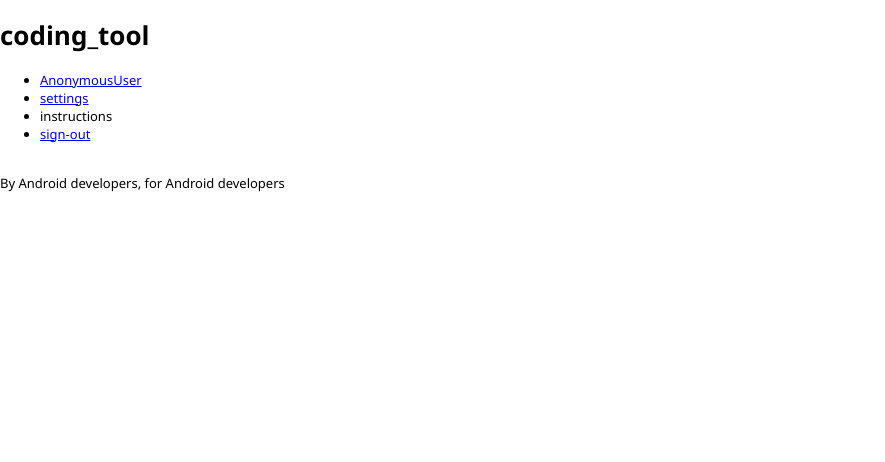
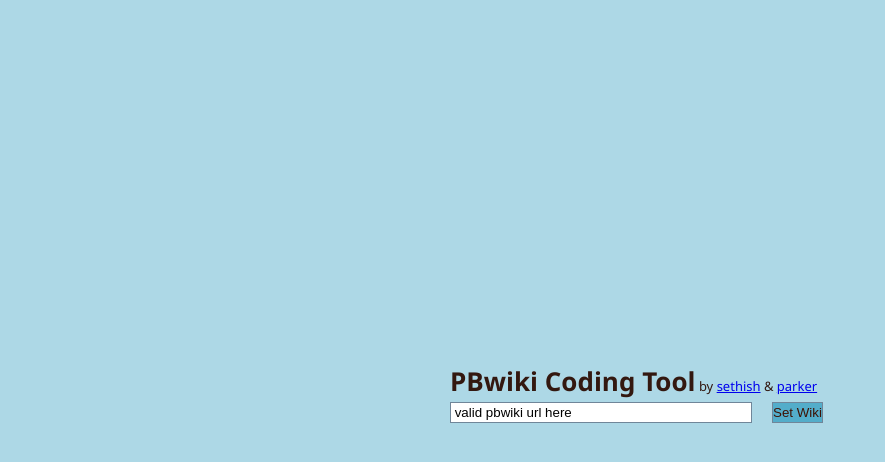
Before and after one commit to sethwoodworth/pbwikidjango, a Django app: template templates/coding_tool/index.html in a window 1280 px wide. Shown: the top 462 px of the page, without its empty margins (0-885 px from the left). Run offline with Django 3.2, Linux system fonts and the light colour scheme; the template is opened without the code that fills it, so the values that code supplies are empty; some libraries are stand-ins or nearby versions.

Commit message:
now shows diff link on click (iframe does not work), and index page works

```diff
--- a/coding_tool/urls.py
+++ b/coding_tool/urls.py
@@ -3,7 +3,7 @@
 # Uncomment the next two lines to enable the admin:
 
 urlpatterns = patterns('',
-    (r'^index$', 'pbwikidjango.coding_tool.views.index'),
+    (r'^$', 'pbwikidjango.coding_tool.views.index'),
     (r'^wiki/(?P<wiki_url>\w+)$', 'pbwikidjango.coding_tool.views.view_wiki'),
     (r'^stats/(?P<wiki_url>\w+)$', 'pbwikidjango.coding_tool.views.stats'),
     (r'^post$', 'pbwikidjango.coding_tool.views.check'),
--- a/templates/coding_tool/index.html
+++ b/templates/coding_tool/index.html
@@ -14,7 +14,7 @@
         #results-box { margin: 0; padding: 0; }
         #results { clear: both; width: 100%; border: solid #ccc; border-width: 1px 0px 0px 0px; overflow: auto; margin: 0; padding: 0; background-color: #fff; height: 100%; margin: 0; padding: 0; }
         html{ margin: 0; padding: 0; }
-        body{ font-size: 13px; font-color:#708699; margin: 0; padding: 0; font-family: Segoe UI,"Lucida Grande",Arial,"Liberation Sans", FreeSans, sans-serif; }
+        body{ font-size: 13px; font-color:#708699; margin: 0; padding: 0; font-family: Segoe UI,"Lucida Grande",Arial,"Liberation Sans", FreeSans, sans-serif; background: lightblue; color: #331810;}
         input, select{ padding: 0; margin: 0; border: 1px solid #708699; height: 19px; }
         #top_bar { display: block; height: 85px; background: lightBlue; border-bottom: 1px solid black; font-size: 12px; font-weight: normal; text-align: left; color: black; padding-left: 0px; padding-top: 5px; overflow: auto; }
         form{ margin: 0; padding: 0;}
@@ -28,50 +28,52 @@
         .grey_text {   }
         .button {
             -moz-border-radius:3px 3px 3px 3px;
-            background-color:#4B88BE;
+            background-color:#53ADCA;
             border-color:#708699;
-            height: 19px;
+            height: 21px;
             margin: 0px;
+            color: #3E1204;
         }
         #row_three { margin-top: 10px; margin-bottom: 5px; height: 20px; }
     </style>
 
+    <script>
+        function clearText(f){ if (f.defaultValue==f.value) f.value = "" };
+
+        function please_wait(){
+
+            $("#submit_button")[0].value = 'loading...';
+
+        };
+
+    </script>
     <link rel="stylesheet" href="/static/grid.css" type="text/css" media="screen, projection" />
+    <link type="text/css" href="http://ajax.googleapis.com/ajax/libs/jqueryui/1.7.2/themes/ui-darkness/jquery-ui.css" rel="stylesheet" />
+    <script type="text/javascript" src="http://ajax.googleapis.com/ajax/libs/jquery/1.4.2/jquery.min.js"></script>
+    <script type="text/javascript" src="http://jquery-ui.googlecode.com/svn/tags/latest/ui/minified/jquery-ui.min.js"></script>
 
     </head>
     <body>
-            <div id="header">
-                <div id="logo">
-                    <h1>coding_tool</h1>
-                    {% block menu %}
-                    <ul id="menu">
-                        {% if user %}
-                        <li><a href="/report/dashboard">{{ user }}</a></li>
-                        <li><a href="/report/add_packages">settings</a></li>
-                        <li>instructions</li>
-                        <li><a href="/accounts/logout">sign-out</a></li>
-                        {% else %}
-                        <li><a href="/accounts/login">sign-in</a> / <a href="/accounts/register">sign-up</a></li>
-                        {% endif %}
-                    </ul>
-                    {% endblock %}
-                </div>
-                <br/>
-                <span id="tagline" class="small">
-                    By Android developers, for Android developers
-                </span>
-                <br/>
-                <div id="pagetitle">
-                    {% block subtitle %} {% endblock %}
-                </div>
+    <div style="background: lightBlue; position: absolute; top: 50%; margin-top: -40px; margin-left: -200px; left: 50%;">
+    <div style="height:80px;" class="container_8">
+
+        <div id="row_one" class="row grid_8">
+            <form id="get_revs" name="get_revs">
+            <div>
+                <h1 style="display: inline">PBwiki Coding Tool</h1> by <a href="http://sethish.com">sethish</a> &amp; <a href="http://madebyparker.com">parker</a>
             </div>
+            </form>
+        </div>
+        <br/>
 
-            <div id="content">
-                {% block content %}
-                {% endblock %}
-            </div>
-            <div id="footer">
-            </div>
+        <div id="row_two" class="row grid_8" style="width: 403px;">
+            <form action="/code/post" method="post">{% csrf_token %}
+            <input value=" valid pbwiki url here" onfocus="clearText(this)" type="text" name="wiki_url" class="grid_6 alpha" style="width: 300px;"/>
+            <input id="submit_button" class="grid_1 button" type="submit" onClick="please_wait()" value="Set Wiki"/>
+            </form>
         </div>
+
+    </div>
+    </div>
     </body>
 </html>
```
Also changed, not shown: coding_tool/views.py (+15 -17 lines), templates/coding_tool/frame.html (+17 -13 lines).
